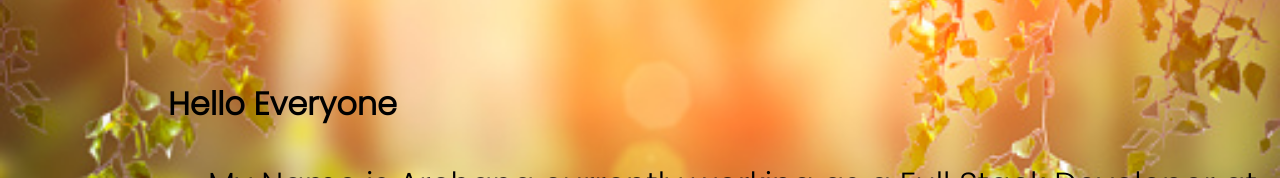
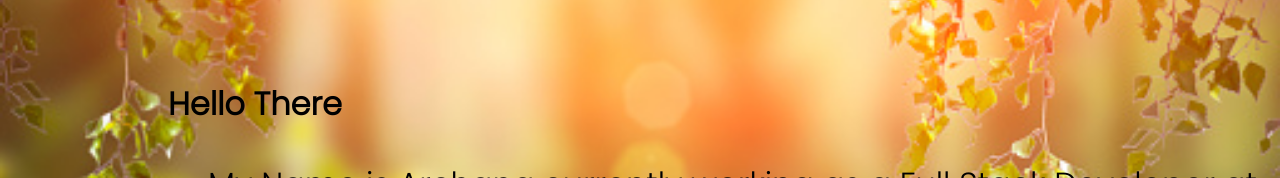
Before and after one commit to archanajothy/archanajothy.github.io, a plain HTML site: page index.html in a window 1280 px wide. Shown: the top 178 px of the page. Drawn offline with Linux system fonts and the light colour scheme.

Commit message:
Changed welcome message

```diff
--- a/index.html
+++ b/index.html
@@ -12,7 +12,7 @@
 </head>
 <body>
     <div class="greetingContainer">
-    <h1 class="headline">Hello Everyone</h1>
+    <h1 class="headline">Hello There</h1>
     </div>
     <div class="textdescription">
         <p class="textnote1">My Name is Archana currently working as a Full Stack Developer at self, i speak js often.
```
